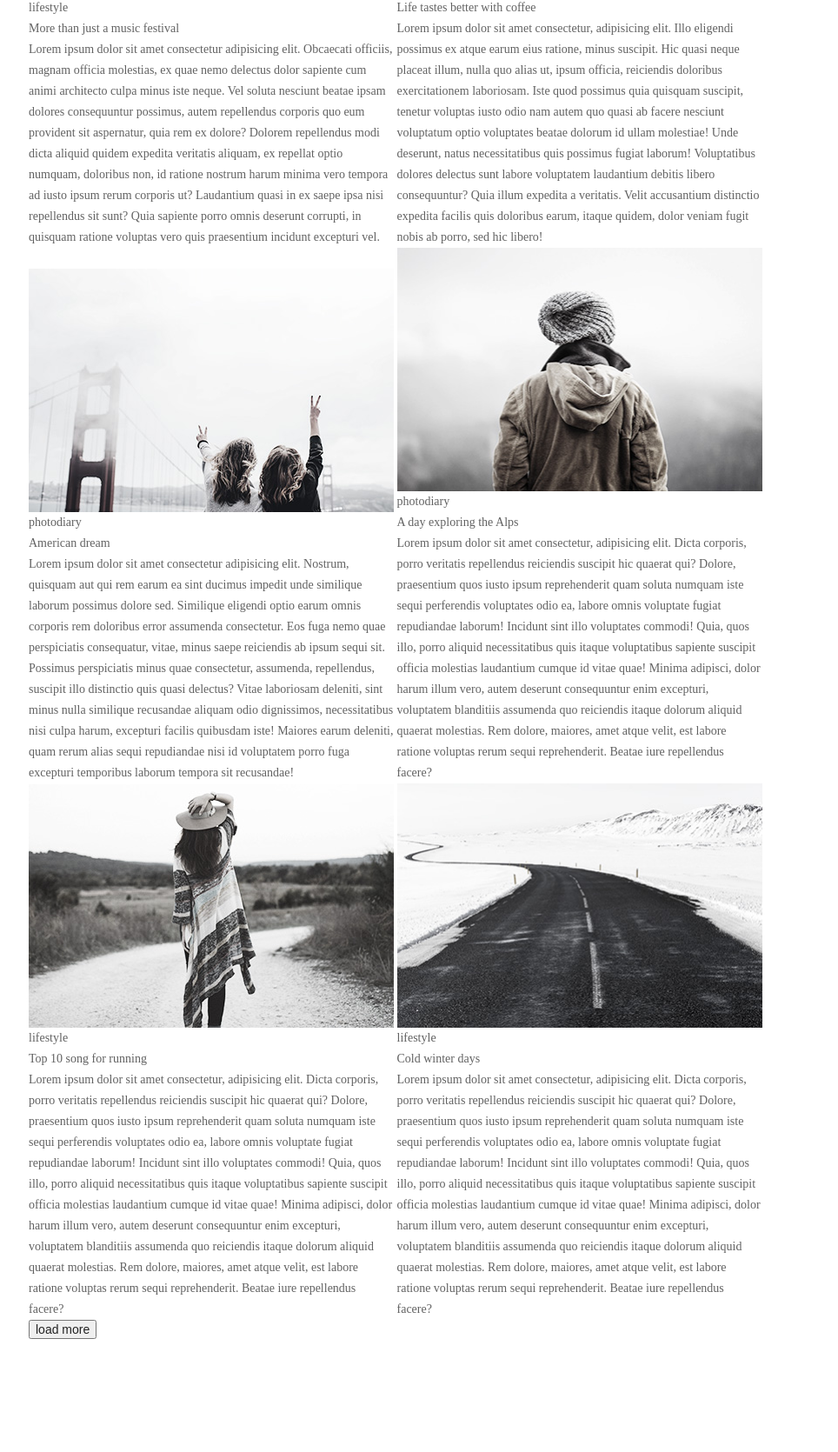
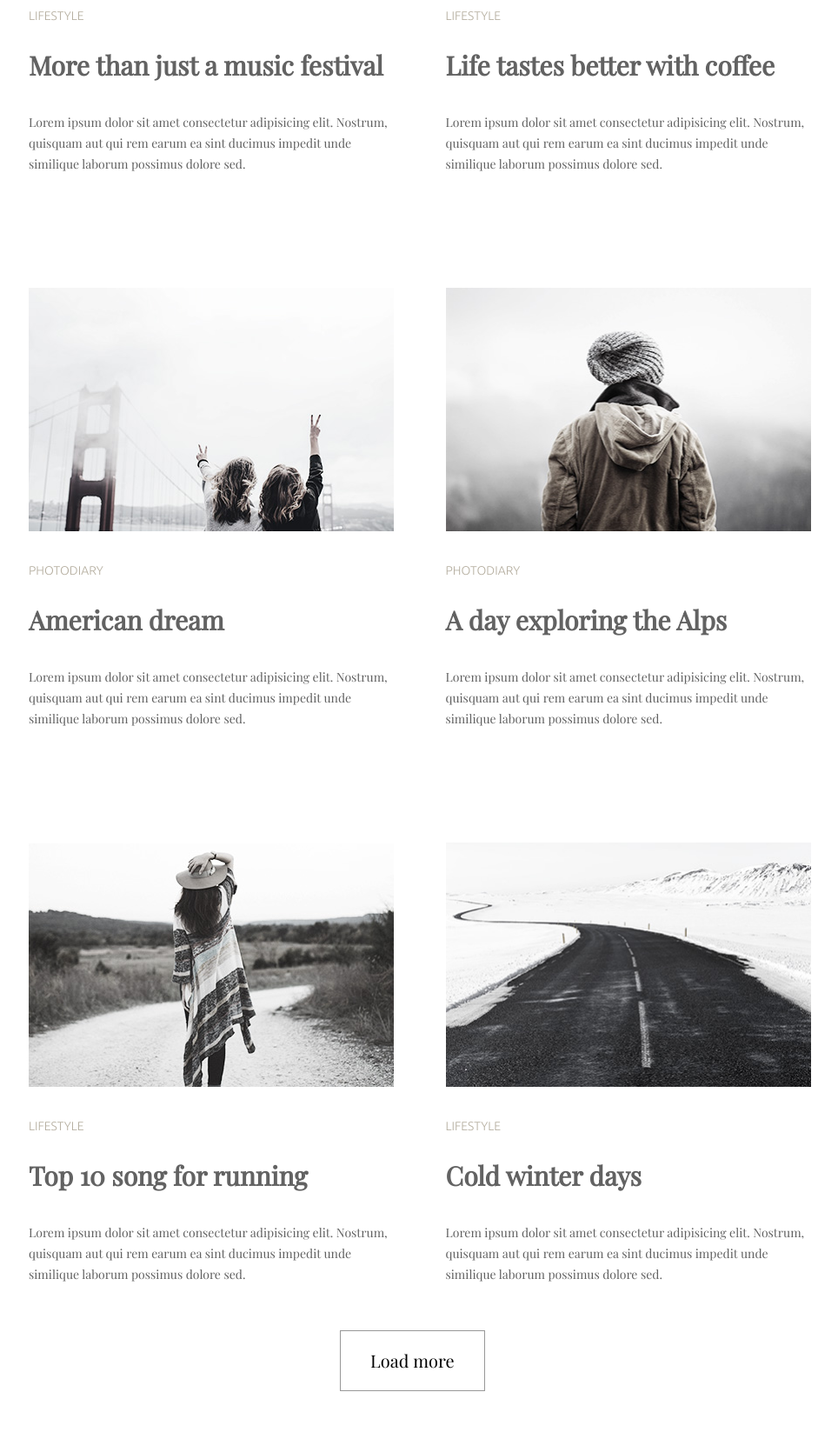
Before and after one commit to Mr-Pasko-ms/goit-fe-course, a plain HTML site: page html-css/module-03/index.html in a window 1280 px wide. Shown: the part 498-2168 px from the top of the page at 87% size, without its empty margins (157-1121 px from the left). Before the commit the page ends 2040 px from the top, so only its background shows below. Drawn offline with nearby package versions, Linux system fonts and the light colour scheme.

Commit message:
comolet-03

```diff
--- /dev/null
+++ b/html-css/module-03/css/normalise.css
@@ -0,0 +1,349 @@
+/*! normalize.css v8.0.1 | MIT License | github.com/necolas/normalize.css */
+
+/* Document
+   ========================================================================== */
+
+/**
+ * 1. Correct the line height in all browsers.
+ * 2. Prevent adjustments of font size after orientation changes in iOS.
+ */
+
+ html {
+    line-height: 0; /* 1 */
+    -webkit-text-size-adjust: 100%; /* 2 */
+  }
+
+  /* Sections
+     ========================================================================== */
+
+  /**
+   * Remove the margin in all browsers.
+   */
+
+  body {
+    margin: 0;
+  }
+
+  /**
+   * Render the `main` element consistently in IE.
+   */
+
+  main {
+    display: block;
+  }
+
+  /**
+   * Correct the font size and margin on `h1` elements within `section` and
+   * `article` contexts in Chrome, Firefox, and Safari.
+   */
+
+  h1 {
+    font-size: 2em;
+    margin: 0.67em 0;
+  }
+
+  /* Grouping content
+     ========================================================================== */
+
+  /**
+   * 1. Add the correct box sizing in Firefox.
+   * 2. Show the overflow in Edge and IE.
+   */
+
+  hr {
+    box-sizing: content-box; /* 1 */
+    height: 0; /* 1 */
+    overflow: visible; /* 2 */
+  }
+
+  /**
+   * 1. Correct the inheritance and scaling of font size in all browsers.
+   * 2. Correct the odd `em` font sizing in all browsers.
+   */
+
+  pre {
+    font-family: monospace, monospace; /* 1 */
+    font-size: 1em; /* 2 */
+  }
+
+  /* Text-level semantics
+     ========================================================================== */
+
+  /**
+   * Remove the gray background on active links in IE 10.
+   */
+
+  a {
+    background-color: transparent;
+  }
+
+  /**
+   * 1. Remove the bottom border in Chrome 57-
+   * 2. Add the correct text decoration in Chrome, Edge, IE, Opera, and Safari.
+   */
+
+  abbr[title] {
+    border-bottom: none; /* 1 */
+    text-decoration: underline; /* 2 */
+    text-decoration: underline dotted; /* 2 */
+  }
+
+  /**
+   * Add the correct font weight in Chrome, Edge, and Safari.
+   */
+
+  b,
+  strong {
+    font-weight: bolder;
+  }
+
+  /**
+   * 1. Correct the inheritance and scaling of font size in all browsers.
+   * 2. Correct the odd `em` font sizing in all browsers.
+   */
+
+  code,
+  kbd,
+  samp {
+    font-family: monospace, monospace; /* 1 */
+    font-size: 1em; /* 2 */
+  }
+
+  /**
+   * Add the correct font size in all browsers.
+   */
+
+  small {
+    font-size: 80%;
+  }
+
+  /**
+   * Prevent `sub` and `sup` elements from affecting the line height in
+   * all browsers.
+   */
+
+  sub,
+  sup {
+    font-size: 75%;
+    line-height: 0;
+    position: relative;
+    vertical-align: baseline;
+  }
+
+  sub {
+    bottom: -0.25em;
+  }
+
+  sup {
+    top: -0.5em;
+  }
+
+  /* Embedded content
+     ========================================================================== */
+
+  /**
+   * Remove the border on images inside links in IE 10.
+   */
+
+  img {
+    border-style: none;
+  }
+
+  /* Forms
+     ========================================================================== */
+
+  /**
+   * 1. Change the font styles in all browsers.
+   * 2. Remove the margin in Firefox and Safari.
+   */
+
+  button,
+  input,
+  optgroup,
+  select,
+  textarea {
+    font-family: inherit; /* 1 */
+    font-size: 100%; /* 1 */
+    line-height: 1.15; /* 1 */
+    margin: 0; /* 2 */
+  }
+
+  /**
+   * Show the overflow in IE.
+   * 1. Show the overflow in Edge.
+   */
+
+  button,
+  input { /* 1 */
+    overflow: visible;
+  }
+
+  /**
+   * Remove the inheritance of text transform in Edge, Firefox, and IE.
+   * 1. Remove the inheritance of text transform in Firefox.
+   */
+
+  button,
+  select { /* 1 */
+    text-transform: none;
+  }
+
+  /**
+   * Correct the inability to style clickable types in iOS and Safari.
+   */
+
+  button,
+  [type="button"],
+  [type="reset"],
+  [type="submit"] {
+    -webkit-appearance: button;
+  }
+
+  /**
+   * Remove the inner border and padding in Firefox.
+   */
+
+  button::-moz-focus-inner,
+  [type="button"]::-moz-focus-inner,
+  [type="reset"]::-moz-focus-inner,
+  [type="submit"]::-moz-focus-inner {
+    border-style: none;
+    padding: 0;
+  }
+
+  /**
+   * Restore the focus styles unset by the previous rule.
+   */
+
+  button:-moz-focusring,
+  [type="button"]:-moz-focusring,
+  [type="reset"]:-moz-focusring,
+  [type="submit"]:-moz-focusring {
+    outline: 1px dotted ButtonText;
+  }
+
+  /**
+   * Correct the padding in Firefox.
+   */
+
+  fieldset {
+    padding: 0.35em 0.75em 0.625em;
+  }
+
+  /**
+   * 1. Correct the text wrapping in Edge and IE.
+   * 2. Correct the color inheritance from `fieldset` elements in IE.
+   * 3. Remove the padding so developers are not caught out when they zero out
+   *    `fieldset` elements in all browsers.
+   */
+
+  legend {
+    box-sizing: border-box; /* 1 */
+    color: inherit; /* 2 */
+    display: table; /* 1 */
+    max-width: 100%; /* 1 */
+    padding: 0; /* 3 */
+    white-space: normal; /* 1 */
+  }
+
+  /**
+   * Add the correct vertical alignment in Chrome, Firefox, and Opera.
+   */
+
+  progress {
+    vertical-align: baseline;
+  }
+
+  /**
+   * Remove the default vertical scrollbar in IE 10+.
+   */
+
+  textarea {
+    overflow: auto;
+  }
+
+  /**
+   * 1. Add the correct box sizing in IE 10.
+   * 2. Remove the padding in IE 10.
+   */
+
+  [type="checkbox"],
+  [type="radio"] {
+    box-sizing: border-box; /* 1 */
+    padding: 0; /* 2 */
+  }
+
+  /**
+   * Correct the cursor style of increment and decrement buttons in Chrome.
+   */
+
+  [type="number"]::-webkit-inner-spin-button,
+  [type="number"]::-webkit-outer-spin-button {
+    height: auto;
+  }
+
+  /**
+   * 1. Correct the odd appearance in Chrome and Safari.
+   * 2. Correct the outline style in Safari.
+   */
+
+  [type="search"] {
+    -webkit-appearance: textfield; /* 1 */
+    outline-offset: -2px; /* 2 */
+  }
+
+  /**
+   * Remove the inner padding in Chrome and Safari on macOS.
+   */
+
+  [type="search"]::-webkit-search-decoration {
+    -webkit-appearance: none;
+  }
+
+  /**
+   * 1. Correct the inability to style clickable types in iOS and Safari.
+   * 2. Change font properties to `inherit` in Safari.
+   */
+
+  ::-webkit-file-upload-button {
+    -webkit-appearance: button; /* 1 */
+    font: inherit; /* 2 */
+  }
+
+  /* Interactive
+     ========================================================================== */
+
+  /*
+   * Add the correct display in Edge, IE 10+, and Firefox.
+   */
+
+  details {
+    display: block;
+  }
+
+  /*
+   * Add the correct display in all browsers.
+   */
+
+  summary {
+    display: list-item;
+  }
+
+  /* Misc
+     ========================================================================== */
+
+  /**
+   * Add the correct display in IE 10+.
+   */
+
+  template {
+    display: none;
+  }
+
+  /**
+   * Add the correct display in IE 10.
+   */
+
+  [hidden] {
+    display: none;
+  }
--- a/html-css/module-03/css/style.css
+++ b/html-css/module-03/css/style.css
@@ -1,4 +1,4 @@
-html {
+ html {
     box-sizing: border-box;
 }
 
@@ -9,8 +9,7 @@ html {
 }
 
 body {
-    font-family: Playfair Display;
-    font-style: regular;
+    font-family: "Playfair Display", "Times New Roman", serif;
     font-size: 14px;
     line-height: 24px;
     color: #626262;
@@ -20,10 +19,8 @@ img {
     display: inline-block;
     max-width: 100%;
     height: auto;
-}
-
-a {
-    text-decoration-line: none;
+    padding: 0;
+    margin: 0;
 }
 
 .container {
@@ -31,34 +28,88 @@ a {
     margin: 0 auto;
 }
 
-.site-head {
+.navigation {
+    height: 190px;
     padding: 72px 166px 100px 166px;
-    height: 190px;
-    text-align: center;
-
-}
-nav {
-    text-transform: uppercase;
-
 }
 
 .site-nav li {
     display: inline-block;
+}
 
+.site-nav li:not(:last-child) {
+    margin-right: 100px;
+}
+
+.site-nav {
+    text-transform: uppercase;
+    padding: 0;
+    margin: 0;
+    border: 0;
+    width: 568px;
+    /* text-align: justify; */
+}
+
+.site-nav a {
+    text-decoration-line: none;
+    color: #626262;
 }
 
 .site-nav a:hover {
     color: #03a9f4;
 }
 
-.site-nav {
-    width: 568px;
-    text-align: center;
-}
-
 .main-div {
     display: inline-block;
     width: 420px;
+    margin-left: -4px;
+    padding: 0;
 }
 
-.main-div
+.main-div:not(:nth-last-child(-n + 2)) {
+    margin-bottom: 130px;
+}
+
+.main-div p {
+    margin: 0;
+    padding: 0;
+}
+
+.main-div:not(:nth-child(2n)) {
+    margin-right: 60px;
+    margin-left: 0;
+}
+
+/* .main-div:not(:nth-child(1n)) {
+    margin-left: -4px;
+} */
+.text-nav {
+    font-family: 'Ubuntu', 'Arial', sans-serif;
+    font-size: 14px;
+    line-height: 17px;
+    color: #b4ad9e;
+    text-transform: uppercase;
+}
+
+.main-div .text-nav {
+    margin: 30px 0 30px 0;
+}
+
+.state-head {
+    font-size: 30px;
+    line-height: 36px;
+    margin: 0 0 36px 0;
+}
+
+.load-more {
+    margin: 52px 380px 70px 358px;
+    padding: 22px 34px;
+    border: 1px solid #989898;
+    background-color: transparent;
+    cursor: pointer;
+    font-size: 20px;
+    line-height: 24px;
+
+
+
+}
--- a/html-css/module-03/index.html
+++ b/html-css/module-03/index.html
@@ -5,14 +5,16 @@
     <meta charset="UTF-8">
     <meta name="viewport" content="width=device-width, initial-scale=1.0">
     <meta http-equiv="X-UA-Compatible" content="ie=edge">
-    <link rel="stylesheet" href="./css/reset.css">
+    <link rel="stylesheet" href="./css/normalise.css">
+    <link href="https://fonts.googleapis.com/css?family=Ubuntu:300&display=swap" rel="stylesheet">
+    <link href="https://fonts.googleapis.com/css?family=Playfair+Display:400&display=swap" rel="stylesheet">
     <link rel="stylesheet" href="./css/style.css">
     <title>Homework-3</title>
 </head>
 
 <body>
-    <header class="container site-head">
-        <nav>
+    <header>
+        <nav class="container navigation">
             <ul class="site-nav">
                 <li><a href="#">lifestyle</a></li>
                 <li><a href="#">photodiary</a></li>
@@ -24,103 +26,55 @@
     <main class="container">
         <div class="main-div">
             <img src="images/image1.jpg" alt="" width="420" height="280">
-            <p>lifestyle</p>
-            <h2>More than just a music festival</h2>
-            <p>Lorem ipsum dolor sit amet consectetur adipisicing elit. Obcaecati officiis, magnam officia molestias, ex
-                quae nemo delectus dolor sapiente cum animi architecto culpa minus iste neque. Vel soluta nesciunt
-                beatae
-                ipsam dolores consequuntur possimus, autem repellendus corporis quo eum provident sit aspernatur, quia
-                rem
-                ex dolore? Dolorem repellendus modi dicta aliquid quidem expedita veritatis aliquam, ex repellat optio
-                numquam, doloribus non, id ratione nostrum harum minima vero tempora ad iusto ipsum rerum corporis ut?
-                Laudantium quasi in ex saepe ipsa nisi repellendus sit sunt? Quia sapiente porro omnis deserunt
-                corrupti, in
-                quisquam ratione voluptas vero quis praesentium incidunt excepturi vel.</p>
+            <p class="text-nav">lifestyle</p>
+            <h2 class="state-head">More than just a music festival</h2>
+            <p>Lorem ipsum dolor sit amet consectetur adipisicing elit. Nostrum, quisquam aut qui rem earum ea sint
+                ducimus
+                impedit unde similique laborum possimus dolore sed.</p>
         </div>
         <div class="main-div">
             <img src="images/image2.jpg" alt="" width="420" height="280">
-            <p>lifestyle</p>
-            <h2>Life tastes better with coffee</h2>
-            <p>Lorem ipsum dolor sit amet consectetur, adipisicing elit. Illo eligendi possimus ex atque earum eius
-                ratione,
-                minus suscipit. Hic quasi neque placeat illum, nulla quo alias ut, ipsum officia, reiciendis doloribus
-                exercitationem laboriosam. Iste quod possimus quia quisquam suscipit, tenetur voluptas iusto odio nam
-                autem
-                quo quasi ab facere nesciunt voluptatum optio voluptates beatae dolorum id ullam molestiae! Unde
-                deserunt,
-                natus necessitatibus quis possimus fugiat laborum! Voluptatibus dolores delectus sunt labore voluptatem
-                laudantium debitis libero consequuntur? Quia illum expedita a veritatis. Velit accusantium distinctio
-                expedita facilis quis doloribus earum, itaque quidem, dolor veniam fugit nobis ab porro, sed hic libero!
-            </p>
+            <p class="text-nav">lifestyle</p>
+            <h2 class="state-head">Life tastes better with coffee</h2>
+            <p>Lorem ipsum dolor sit amet consectetur adipisicing elit. Nostrum, quisquam aut qui rem earum ea sint
+                ducimus
+                impedit unde similique laborum possimus dolore sed.</p>
         </div>
         <div class="main-div">
             <img src="images/image3.jpg" alt="" width="420" height="280">
-            <p>photodiary</p>
-            <h2>American dream</h2>
+            <p class="text-nav">photodiary</p>
+            <h2 class="state-head">American dream</h2>
             <p>Lorem ipsum dolor sit amet consectetur adipisicing elit. Nostrum, quisquam aut qui rem earum ea sint
                 ducimus
-                impedit unde similique laborum possimus dolore sed. Similique eligendi optio earum omnis corporis rem
-                doloribus error assumenda consectetur. Eos fuga nemo quae perspiciatis consequatur, vitae, minus saepe
-                reiciendis ab ipsum sequi sit. Possimus perspiciatis minus quae consectetur, assumenda, repellendus,
-                suscipit illo distinctio quis quasi delectus? Vitae laboriosam deleniti, sint minus nulla similique
-                recusandae aliquam odio dignissimos, necessitatibus nisi culpa harum, excepturi facilis quibusdam iste!
-                Maiores earum deleniti, quam rerum alias sequi repudiandae nisi id voluptatem porro fuga excepturi
-                temporibus laborum tempora sit recusandae!</p>
+                impedit unde similique laborum possimus dolore sed.</p>
         </div>
         <div class="main-div">
             <img src="images/image4.jpg" alt="" width="420" height="280">
-            <p>photodiary</p>
-            <h2>A day exploring the Alps</h2>
-            <p>Lorem ipsum dolor sit amet consectetur, adipisicing elit. Dicta corporis, porro veritatis repellendus
-                reiciendis suscipit hic quaerat qui? Dolore, praesentium quos iusto ipsum reprehenderit quam soluta
-                numquam
-                iste sequi perferendis voluptates odio ea, labore omnis voluptate fugiat repudiandae laborum! Incidunt
-                sint
-                illo voluptates commodi! Quia, quos illo, porro aliquid necessitatibus quis itaque voluptatibus sapiente
-                suscipit officia molestias laudantium cumque id vitae quae! Minima adipisci, dolor harum illum vero,
-                autem
-                deserunt consequuntur enim excepturi, voluptatem blanditiis assumenda quo reiciendis itaque dolorum
-                aliquid
-                quaerat molestias. Rem dolore, maiores, amet atque velit, est labore ratione voluptas rerum sequi
-                reprehenderit. Beatae iure repellendus facere?</p>
+            <p class="text-nav">photodiary</p>
+            <h2 class="state-head">A day exploring the Alps</h2>
+            <p>Lorem ipsum dolor sit amet consectetur adipisicing elit. Nostrum, quisquam aut qui rem earum ea sint
+                ducimus
+                impedit unde similique laborum possimus dolore sed.</p>
         </div>
         <div class="main-div">
             <img src="images/image5.jpg" alt="" width="420" height="280">
-            <p>lifestyle</p>
-            <h2>Top 10 song for running</h2>
-            <p>Lorem ipsum dolor sit amet consectetur, adipisicing elit. Dicta corporis, porro veritatis repellendus
-                reiciendis suscipit hic quaerat qui? Dolore, praesentium quos iusto ipsum reprehenderit quam soluta
-                numquam
-                iste sequi perferendis voluptates odio ea, labore omnis voluptate fugiat repudiandae laborum! Incidunt
-                sint
-                illo voluptates commodi! Quia, quos illo, porro aliquid necessitatibus quis itaque voluptatibus sapiente
-                suscipit officia molestias laudantium cumque id vitae quae! Minima adipisci, dolor harum illum vero,
-                autem
-                deserunt consequuntur enim excepturi, voluptatem blanditiis assumenda quo reiciendis itaque dolorum
-                aliquid
-                quaerat molestias. Rem dolore, maiores, amet atque velit, est labore ratione voluptas rerum sequi
-                reprehenderit. Beatae iure repellendus facere?</p>
+            <p class="text-nav">lifestyle</p>
+            <h2 class="state-head">Top 10 song for running</h2>
+            <p>Lorem ipsum dolor sit amet consectetur adipisicing elit. Nostrum, quisquam aut qui rem earum ea sint
+                ducimus
+                impedit unde similique laborum possimus dolore sed.</p>
         </div>
         <div class="main-div">
             <img src="images/image6.jpg" alt="" width="420" height="280">
-            <p>lifestyle</p>
-            <h2>Cold winter days</h2>
-            <p>Lorem ipsum dolor sit amet consectetur, adipisicing elit. Dicta corporis, porro veritatis repellendus
-                reiciendis suscipit hic quaerat qui? Dolore, praesentium quos iusto ipsum reprehenderit quam soluta
-                numquam
-                iste sequi perferendis voluptates odio ea, labore omnis voluptate fugiat repudiandae laborum! Incidunt
-                sint
-                illo voluptates commodi! Quia, quos illo, porro aliquid necessitatibus quis itaque voluptatibus sapiente
-                suscipit officia molestias laudantium cumque id vitae quae! Minima adipisci, dolor harum illum vero,
-                autem
-                deserunt consequuntur enim excepturi, voluptatem blanditiis assumenda quo reiciendis itaque dolorum
-                aliquid
-                quaerat molestias. Rem dolore, maiores, amet atque velit, est labore ratione voluptas rerum sequi
-                reprehenderit. Beatae iure repellendus facere?</p>
+            <p class="text-nav">lifestyle</p>
+            <h2 class="state-head">Cold winter days</h2>
+            <p>Lorem ipsum dolor sit amet consectetur adipisicing elit. Nostrum, quisquam aut qui rem earum ea sint
+                ducimus
+                impedit unde similique laborum possimus dolore sed.</p>
         </div>
     </main>
     <footer class="container">
-        <button>load more</button>
+        <input type="button" class="load-more" value="Load more">
     </footer>
 </body>
 
```
